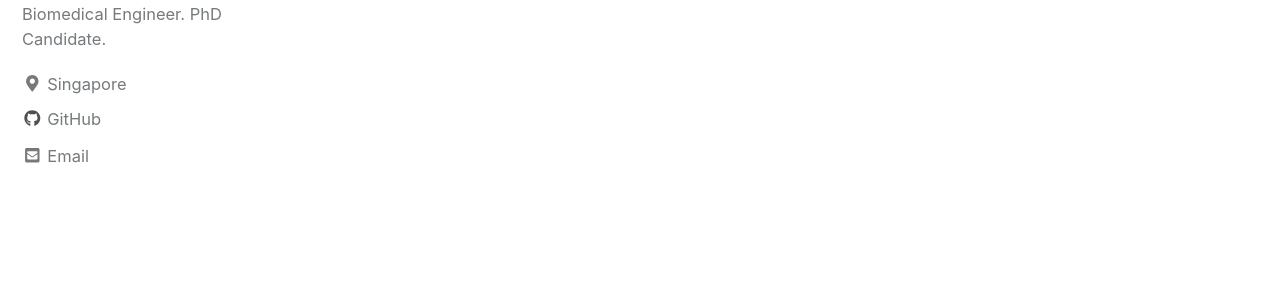
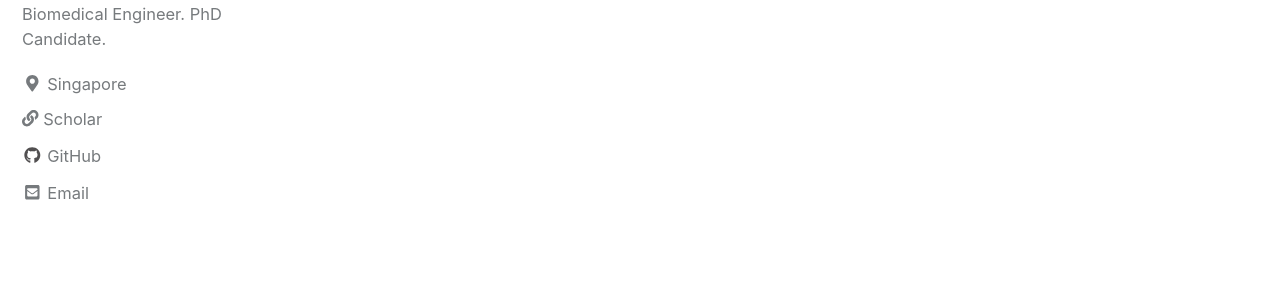
Before and after one commit to andreinakagawa/andreinakagawa.github.io, a Jekyll site: the page built from index.html, in a window 1280 px wide. Shown: the part 305-605 px from the top of the page. Built offline with Jekyll 4.4.1, drawn with Linux system fonts in a browser that asks for light colours; nearby versions of some CDN libraries; the list of posts is cut into pages by our own code.

Commit message:
added google scholar profile

```diff
--- a/_config.yml
+++ b/_config.yml
@@ -110,6 +110,8 @@ author:
     - label: "Email"
       icon: "fas fa-fw fa-envelope-square"
       # url: mailto:your.name@email.com
+    - label: "Scholar"
+      url: "https://scholar.google.com/citations?user=WOyNz3EAAAAJ&hl=en"
     - label: "Website"
       icon: "fas fa-fw fa-link"
       # url: "https://your-website.com"
```
